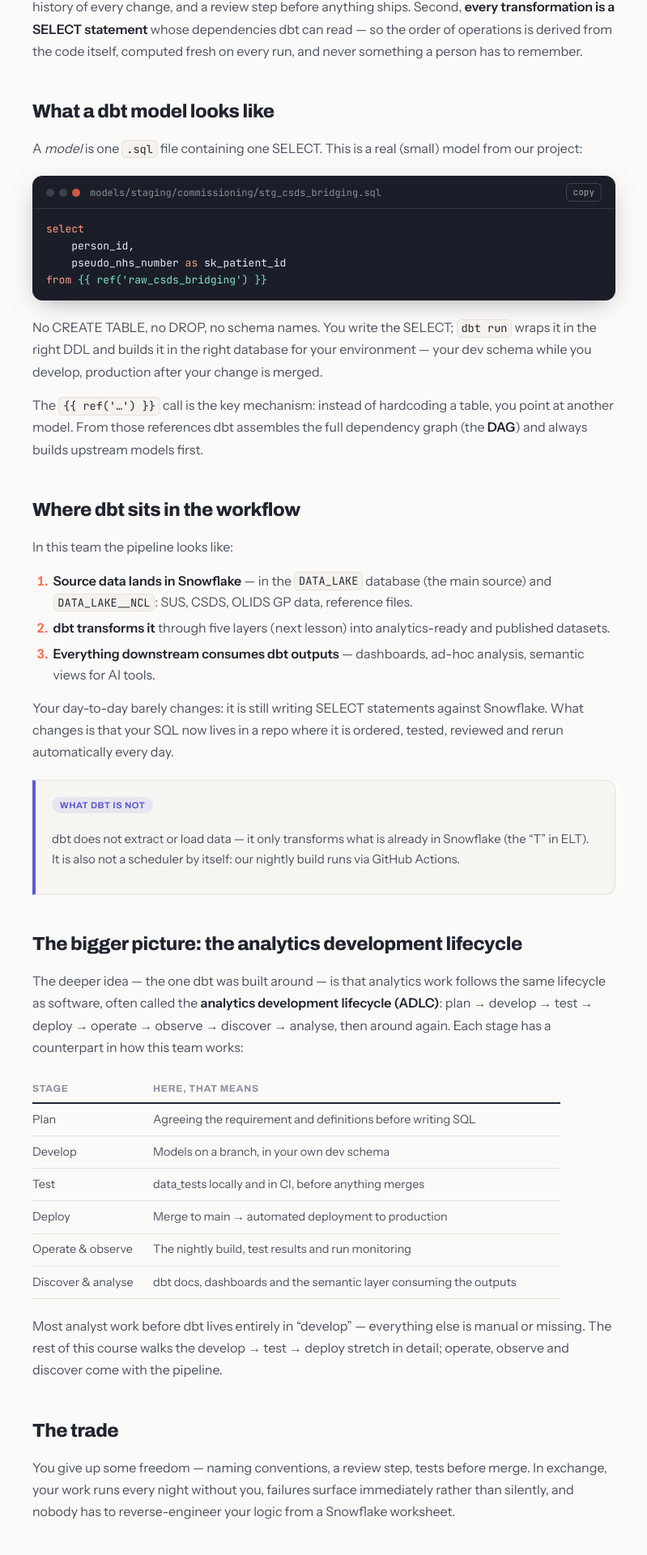
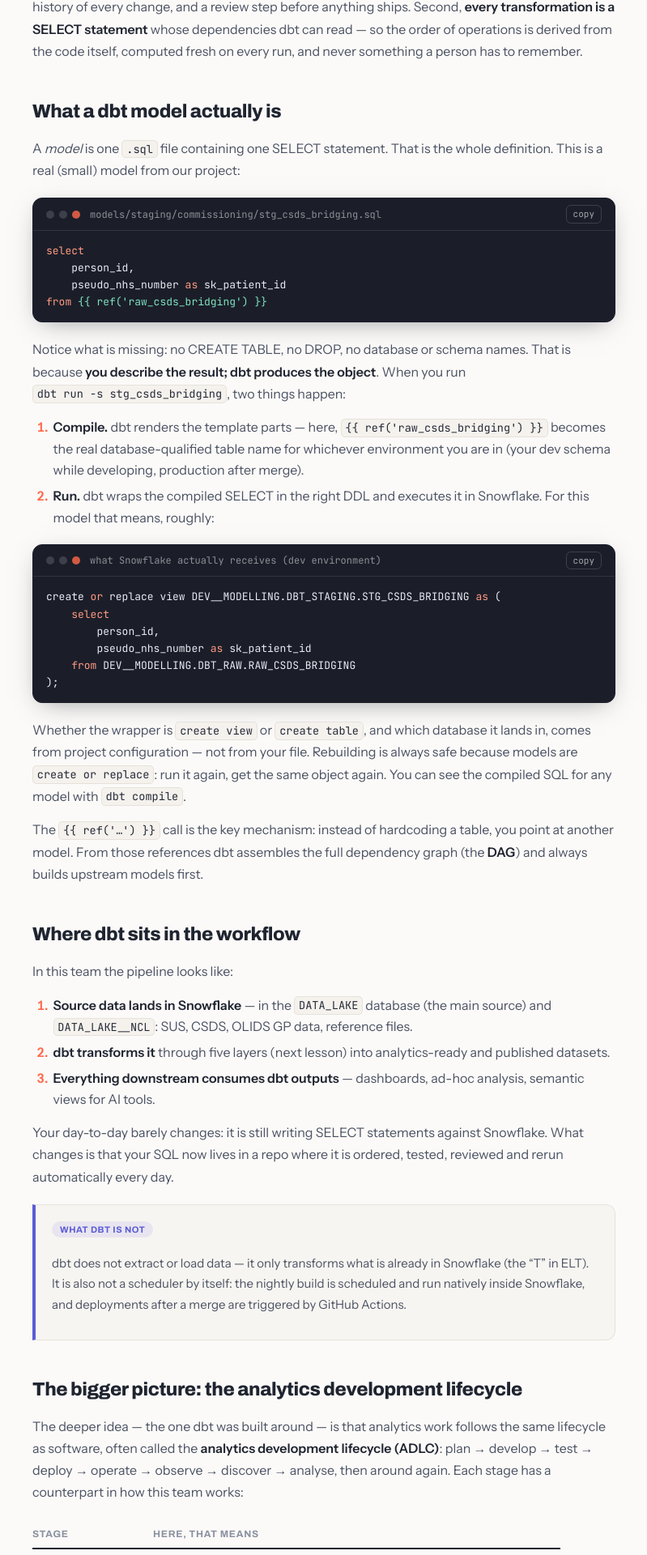
Before and after one commit to EddieDavison92/dbt-onboarding, a Next.js app: page /learn/why-dbt in a window 1280 px wide. Shown: the part 819-2739 px from the top of the page at 81% size, without its empty margins (368-1167 px from the left). Built offline with nearby package versions, Linux system fonts and the light colour scheme.

Commit message:
fix: correct deployment facts, explain model compile/run, reframe conventions, link SSH key setup

```diff
--- a/app/learn/git-and-prs/page.tsx
+++ b/app/learn/git-and-prs/page.tsx
@@ -120,18 +120,25 @@
             <td>Every model still compiles — catches broken refs and Jinja typos</td>
           </tr>
           <tr>
-            <td>PR validation</td>
+            <td>Code quality</td>
             <td>
-              Builds and tests the models you changed in an isolated environment
+              No hardcoded table references, source() only in the raw/staging path,
+              every changed model has a description and at least one test — plus lint
             </td>
           </tr>
           <tr>
-            <td>Code quality</td>
-            <td>SQLFluff lint — formatting and lowercase keywords only</td>
+            <td>PR validation</td>
+            <td>
+              Builds your changed models in the Snowflake DEV environment — starts once
+              a reviewer is assigned (or the snowflake-ci label is added)
+            </td>
           </tr>
           <tr>
             <td>Model ownership</td>
-            <td>Every new model has an owner in its YAML</td>
+            <td>
+              Checks changed models have an owner in their YAML, suggesting additions
+              inline
+            </td>
           </tr>
           <tr>
             <td>CodeRabbit review</td>
--- a/app/learn/why-dbt/page.tsx
+++ b/app/learn/why-dbt/page.tsx
@@ -54,10 +54,10 @@
         computed fresh on every run, and never something a person has to remember.
       </p>
 
-      <h2>What a dbt model looks like</h2>
+      <h2>What a dbt model actually is</h2>
       <p>
-        A <em>model</em> is one <code>.sql</code> file containing one SELECT. This is a real
-        (small) model from our project:
+        A <em>model</em> is one <code>.sql</code> file containing one SELECT statement.
+        That is the whole definition. This is a real (small) model from our project:
       </p>
       <CodeBlock
         lang="sql"
@@ -70,10 +70,40 @@
 `}
       />
       <p>
-        No CREATE TABLE, no DROP, no schema names. You write the SELECT;{" "}
-        <code>dbt run</code> wraps it in the right DDL and builds it in the right database
-        for your environment — your dev schema while you develop, production after your
-        change is merged.
+        Notice what is missing: no CREATE TABLE, no DROP, no database or schema names.
+        That is because <strong>you describe the result; dbt produces the object</strong>.
+        When you run <code>dbt run -s stg_csds_bridging</code>, two things happen:
+      </p>
+      <ol>
+        <li>
+          <strong>Compile.</strong> dbt renders the template parts — here,{" "}
+          <code>{"{{ ref('raw_csds_bridging') }}"}</code> becomes the real
+          database-qualified table name for whichever environment you are in (your dev
+          schema while developing, production after merge).
+        </li>
+        <li>
+          <strong>Run.</strong> dbt wraps the compiled SELECT in the right DDL and
+          executes it in Snowflake. For this model that means, roughly:
+        </li>
+      </ol>
+      <CodeBlock
+        lang="sql"
+        title="what Snowflake actually receives (dev environment)"
+        code={`
+create or replace view DEV__MODELLING.DBT_STAGING.STG_CSDS_BRIDGING as (
+    select
+        person_id,
+        pseudo_nhs_number as sk_patient_id
+    from DEV__MODELLING.DBT_RAW.RAW_CSDS_BRIDGING
+);
+`}
+      />
+      <p>
+        Whether the wrapper is <code>create view</code> or <code>create table</code>,
+        and which database it lands in, comes from project configuration — not from
+        your file. Rebuilding is always safe because models are{" "}
+        <code>create or replace</code>: run it again, get the same object again. You
+        can see the compiled SQL for any model with <code>dbt compile</code>.
       </p>
       <p>
         The <code>{"{{ ref('…') }}"}</code> call is the key mechanism: instead of
@@ -108,8 +138,9 @@
       <Callout kind="info" title="What dbt is not">
         <p>
           dbt does not extract or load data — it only transforms what is already in
-          Snowflake (the “T” in ELT). It is also not a scheduler by itself: our nightly
-          build runs via GitHub Actions.
+          Snowflake (the “T” in ELT). It is also not a scheduler by itself: the nightly
+          build is scheduled and run natively inside Snowflake, and deployments after a
+          merge are triggered by GitHub Actions.
         </p>
       </Callout>
 
@@ -161,12 +192,18 @@
         stretch in detail; operate, observe and discover come with the pipeline.
       </p>
 
-      <h2>The trade</h2>
+      <h2>What changes for you</h2>
       <p>
-        You give up some freedom — naming conventions, a review step, tests before
-        merge. In exchange, your work runs every night without you, failures surface
+        In a worksheet you can do anything, immediately — and that freedom is exactly
+        why worksheet logic ends up unordered, untested and unshared. Working in this
+        project means working to its conventions: naming, layers, a review step, tests
+        before merge. Those rules are the team&apos;s, not dbt&apos;s — dbt is just the
+        machinery that makes them enforceable.
+      </p>
+      <p>
+        What you get back: your work runs every night without you, failures surface
         immediately rather than silently, and nobody has to reverse-engineer your logic
-        from a Snowflake worksheet.
+        from a worksheet — including you, six months from now.
       </p>
 
       <Quiz
--- a/app/practice/open-a-pr/page.tsx
+++ b/app/practice/open-a-pr/page.tsx
@@ -90,12 +90,13 @@
 
       <h2>Then: watch CI</h2>
       <p>
-        Within a minute the checks appear at the bottom of your PR: compile, PR
-        validation (builds your changed models), SQLFluff, ownership. The PR is
-        auto-assigned a human reviewer, and <strong>CodeRabbit posts an automated
-        review</strong> — expect line-level comments on conventions and likely issues
-        before anyone has looked at it. While checks run, review your own diff in the
-        “Files changed” tab — self-review catches issues surprisingly often.
+        Within a minute the checks appear at the bottom of your PR: compile, code
+        quality, ownership. <strong>CodeRabbit posts an automated review</strong> —
+        expect line-level comments on conventions and likely issues before anyone has
+        looked at it. The heavier PR validation (which builds your changed models in
+        Snowflake DEV) starts once a reviewer is assigned. While checks run, review
+        your own diff in the “Files changed” tab — self-review catches issues
+        surprisingly often.
       </p>
 
       <Callout kind="warn" title="If a check goes red">
--- a/app/practice/review-and-merge/page.tsx
+++ b/app/practice/review-and-merge/page.tsx
@@ -62,8 +62,9 @@
       <h2>What happens next</h2>
       <ul>
         <li>
-          <strong>Deploy workflow</strong> picks up the merge and builds changed models
-          into production.
+          <strong>The deploy workflow</strong> (GitHub Actions) picks up the merge and
+          builds your changed models, plus everything downstream of them, in production
+          Snowflake.
         </li>
         <li>
           <strong>The nightly build</strong> now includes your model and runs your tests
--- a/app/practice/setup/page.tsx
+++ b/app/practice/setup/page.tsx
@@ -19,7 +19,7 @@
       <Callout kind="info" title="Before you start">
         <p>
           You need a GitHub account added to the org, Snowflake access with the analyst
-          role, and the account details from your team lead. Credentials never go in the
+          role or higher, and the account details from your team lead. Credentials never go in the
           repo — they live in a local <code>.env</code> file that git ignores.
         </p>
       </Callout>
@@ -133,8 +133,17 @@
 `}
       />
       <p>
-        Then add the public key to GitHub (Settings → SSH and GPG keys →{" "}
-        <em>New signing key</em>).
+        Then add the public key at{" "}
+        <a
+          href="https://github.com/settings/keys"
+          target="_blank"
+          rel="noopener noreferrer"
+        >
+          GitHub Settings → SSH and GPG keys
+        </a>{" "}
+        → <em>New SSH key</em>. The key-type dropdown defaults to{" "}
+        <em>Authentication Key</em> — change it to <strong>Signing Key</strong>, or
+        commits will still show as unsigned.
       </p>
 
       <h2>Verify the connection</h2>
```
